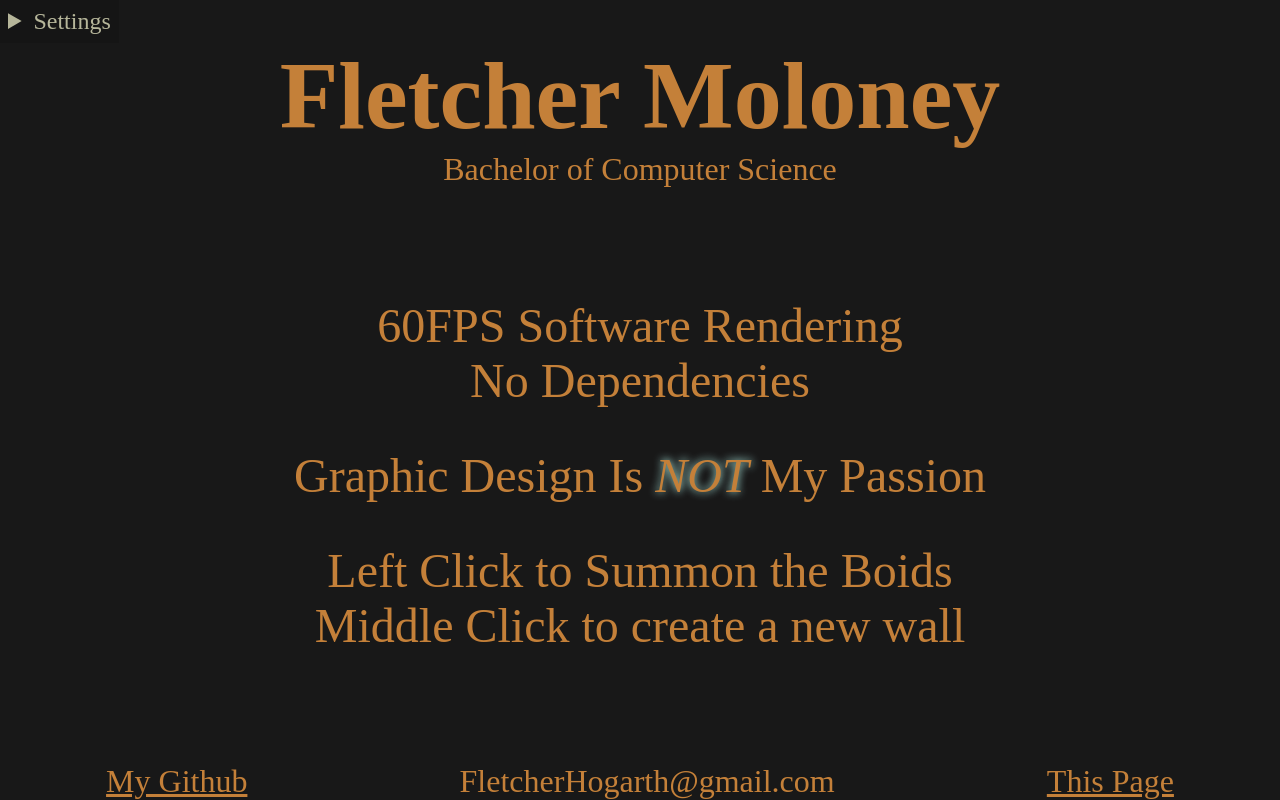
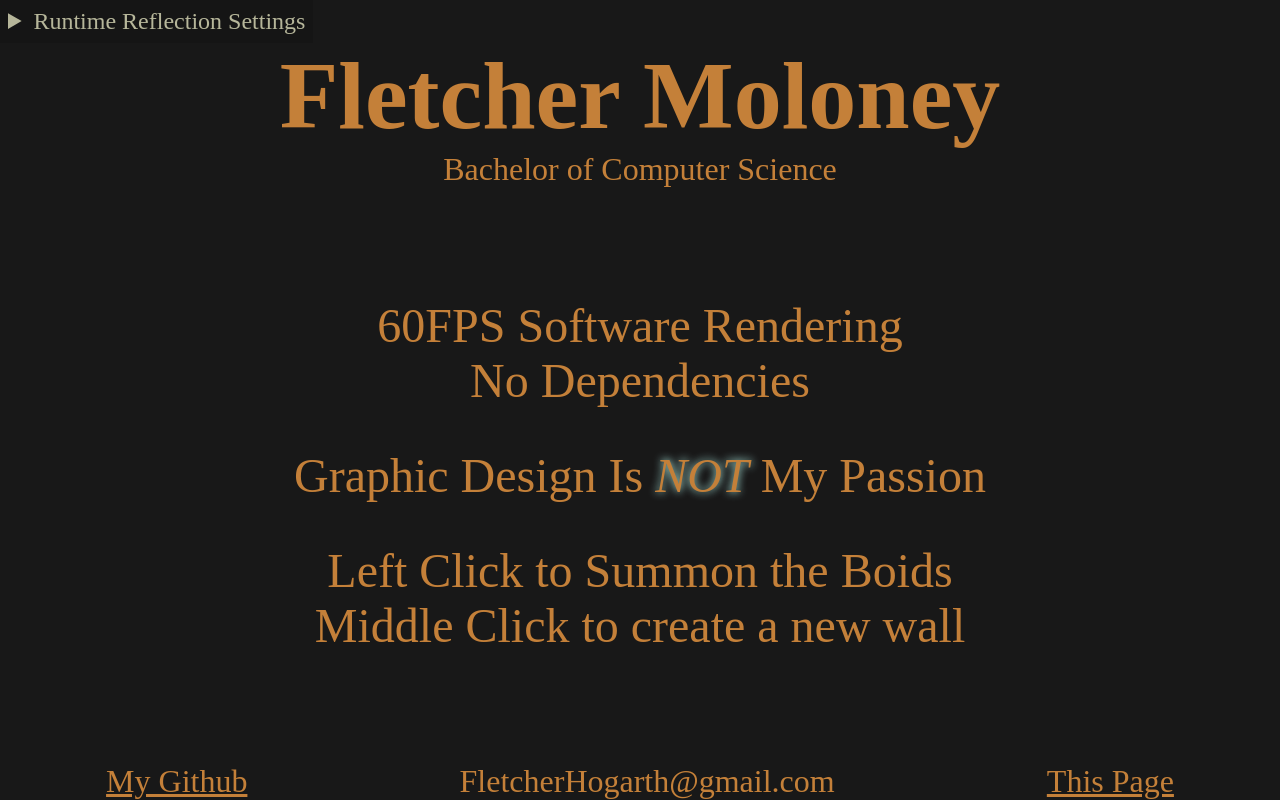
Before and after one commit to DiscRoomFan36/boids, a website built with webpack: page index.html in a window 1280 px wide. Built offline with nearby package versions, Linux system fonts and the light colour scheme.

Commit message:
setting -> runtime reflection settings.

```diff
--- a/index.html
+++ b/index.html
@@ -58,7 +58,7 @@
 
 		<div id="the_rest">
 			<details>
-				<summary id="settings_summary">Settings</summary>
+				<summary id="settings_summary">Runtime Reflection Settings</summary>
 				<div id="slideContainer"></div>
 			</details>
 
```
Also changed, not shown: 1 other file.
